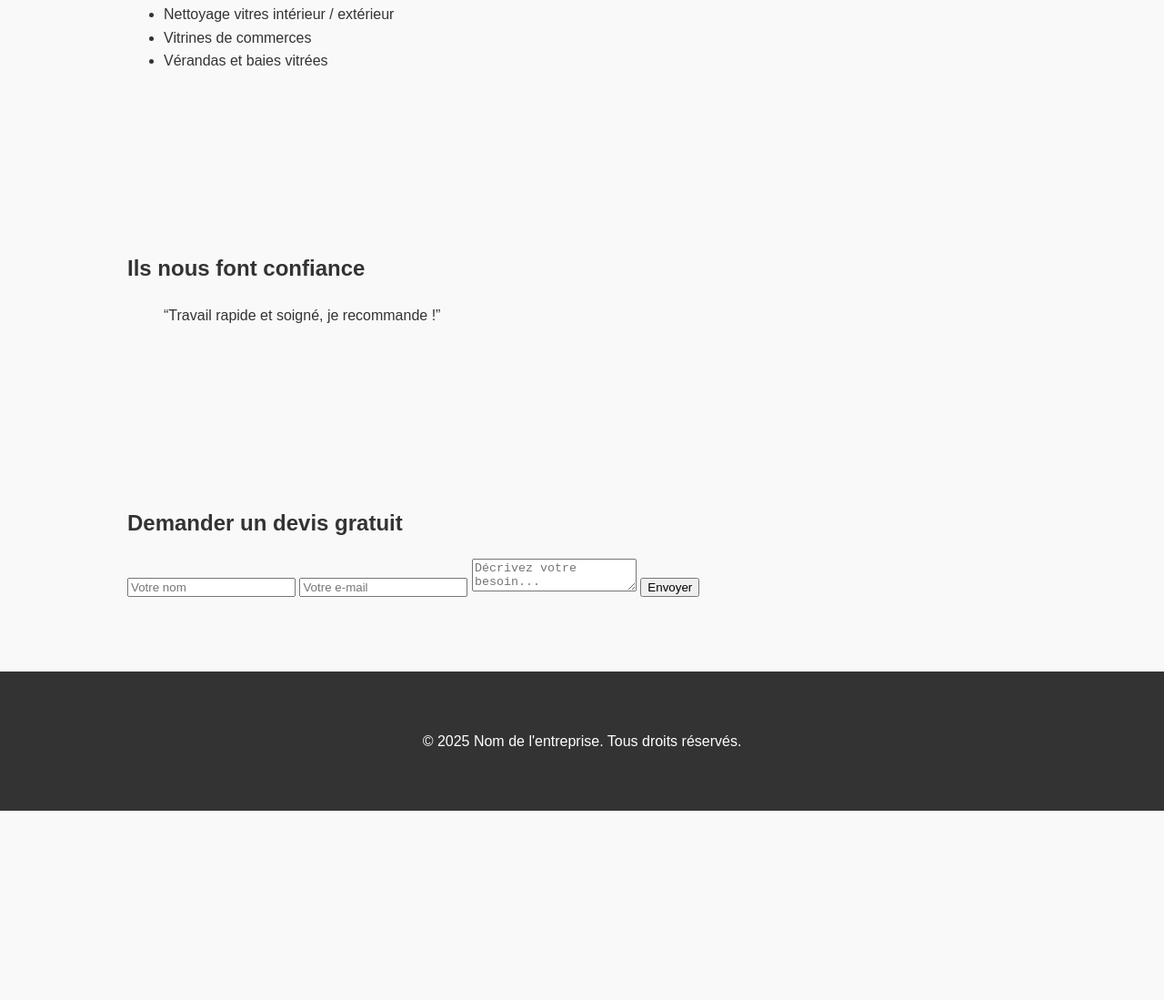
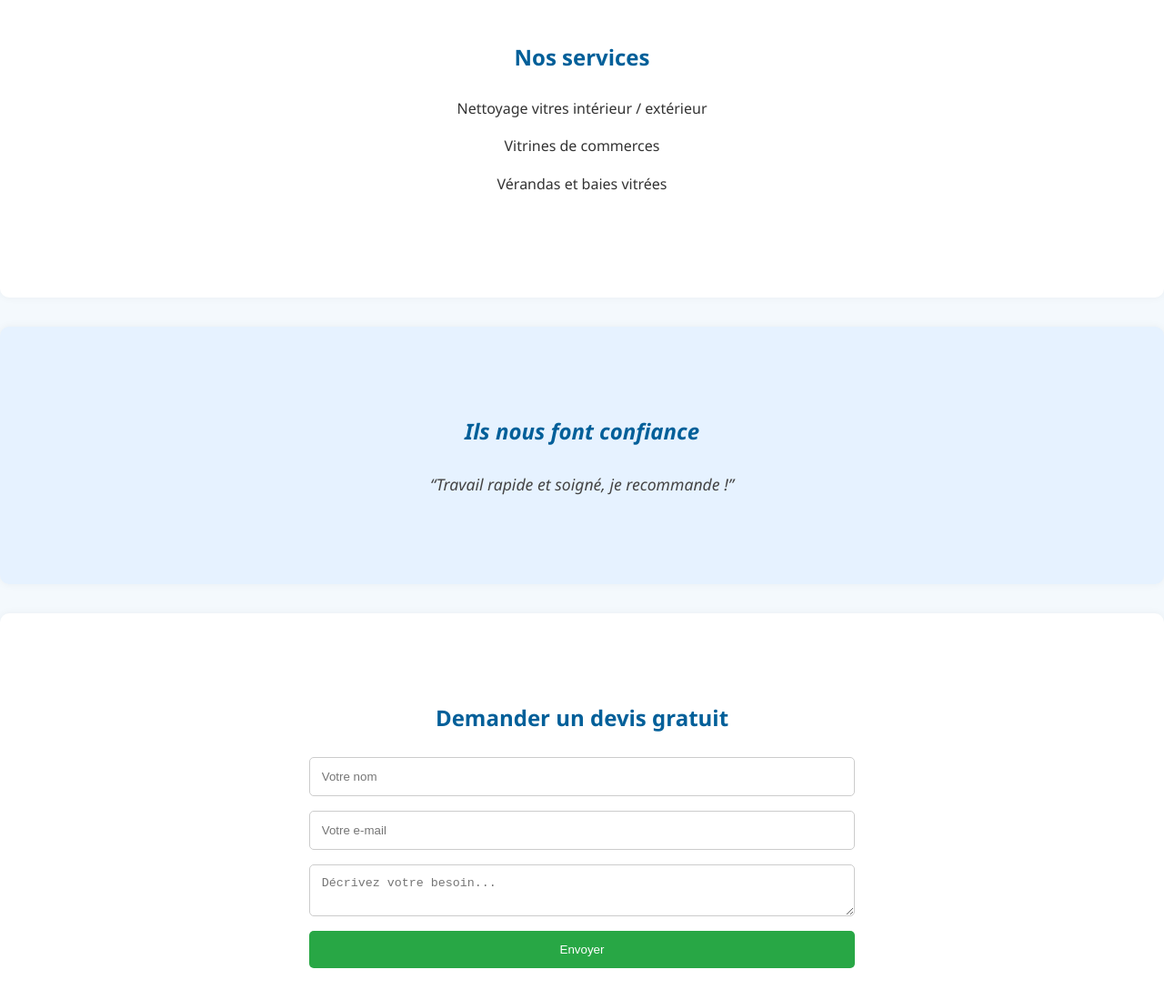
Before and after one commit to Wesley971/Lumina, a plain HTML site: page index.html in a window 1280 px wide. Shown: the part 788-1887 px from the top of the page at 91% size. Before the commit the page ends 1679 px from the top, so only its background shows below. Drawn offline with Linux system fonts and the light colour scheme.

Commit message:
Mise à jour du style CSS : amélioration de la mise en page et des styles des éléments, y compris le corps, les sections, les boutons et les témoignages.

```diff
--- a/style.css
+++ b/style.css
@@ -1,9 +1,14 @@
-body {
-  font-family: Arial, sans-serif;
-  line-height: 1.6;
+/* Reset simple */
+* {
+  box-sizing: border-box;
   margin: 0;
   padding: 0;
-  background: #f9f9f9;
+}
+
+body {
+  font-family: 'Segoe UI', Tahoma, Geneva, Verdana, sans-serif;
+  line-height: 1.6;
+  background: #f4f9fd;
   color: #333;
 }
 
@@ -14,10 +19,23 @@ body {
   padding: 2rem;
 }
 
+/* Hero */
 .hero {
-  background: #e0f0ff;
+  background: linear-gradient(to right, #cceeff, #e0f7ff);
   text-align: center;
-  padding: 4rem 2rem;
+  padding: 5rem 2rem;
+}
+
+.hero h1 {
+  font-size: 2.5rem;
+  color: #005f99;
+  margin-bottom: 1rem;
+}
+
+.hero p {
+  font-size: 1.2rem;
+  color: #333;
+  margin-bottom: 2rem;
 }
 
 .btn {
@@ -27,15 +45,84 @@ body {
   border: none;
   text-decoration: none;
   border-radius: 5px;
+  transition: background 0.3s;
 }
 
-section {
-  padding: 3rem 0;
+.btn:hover {
+  background: #0056b3;
 }
 
+/* Sections */
+section {
+  padding: 4rem 0;
+  background-color: white;
+  margin: 2rem 0;
+  border-radius: 10px;
+  box-shadow: 0 0 10px rgba(0, 0, 0, 0.05);
+}
+
+h2 {
+  text-align: center;
+  color: #005f99;
+  margin-bottom: 1.5rem;
+}
+
+ul {
+  list-style-type: none;
+  padding-left: 0;
+  text-align: center;
+}
+
+ul li {
+  margin: 1rem 0;
+}
+
+/* Témoignages */
+.testimonials {
+  background: #e6f2ff;
+  font-style: italic;
+  text-align: center;
+}
+
+.testimonials blockquote {
+  font-size: 1.1rem;
+  color: #444;
+}
+
+/* Formulaire */
+.contact form {
+  display: flex;
+  flex-direction: column;
+  gap: 1rem;
+  max-width: 600px;
+  margin: 0 auto;
+}
+
+.contact input,
+.contact textarea {
+  padding: 0.8rem;
+  border: 1px solid #ccc;
+  border-radius: 5px;
+}
+
+.contact button {
+  background-color: #28a745;
+  color: white;
+  padding: 0.8rem;
+  border: none;
+  border-radius: 5px;
+  cursor: pointer;
+}
+
+.contact button:hover {
+  background-color: #218838;
+}
+
+/* Footer */
 footer {
   background: #333;
   color: white;
   text-align: center;
-  padding: 1rem 0;
+  padding: 1.5rem 0;
+  font-size: 0.9rem;
 }
```
